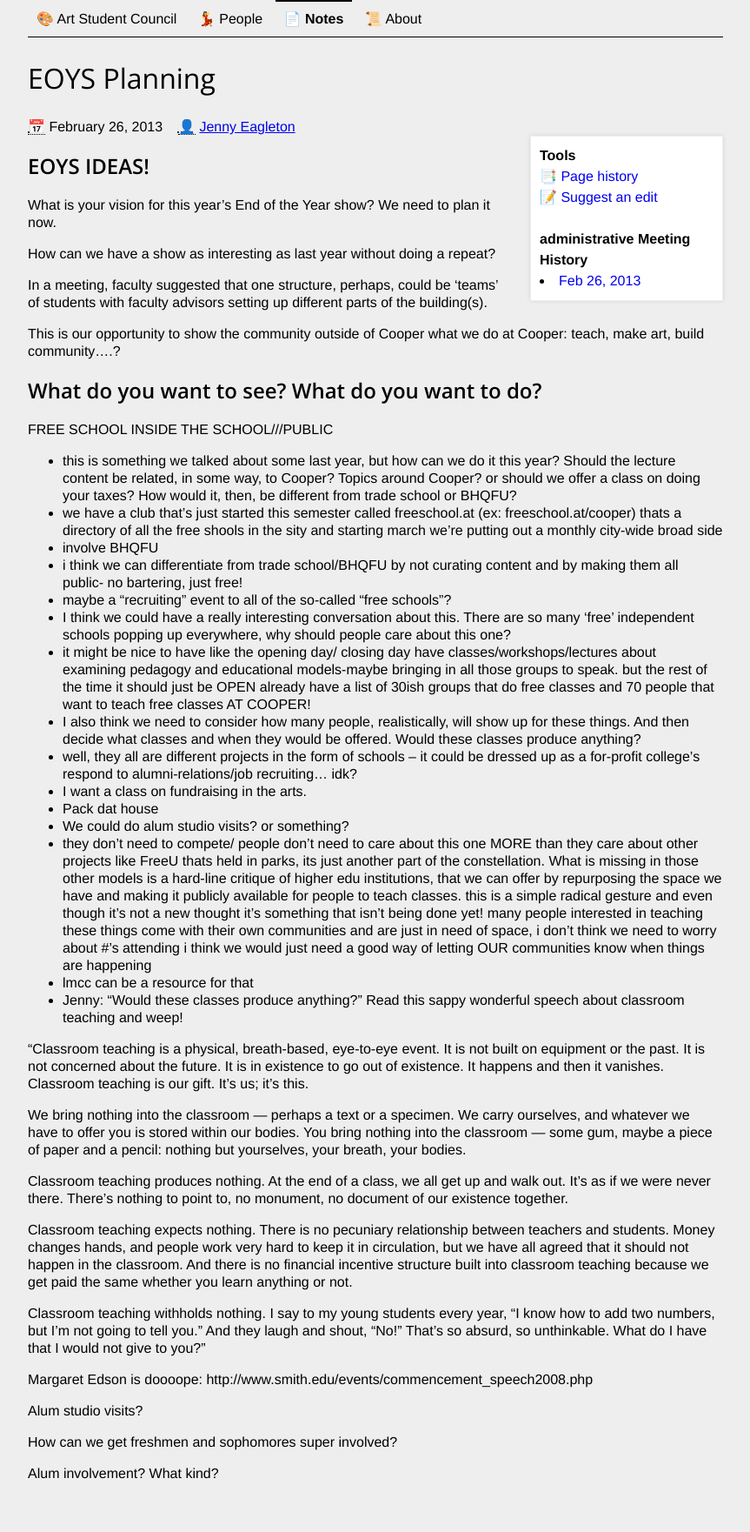
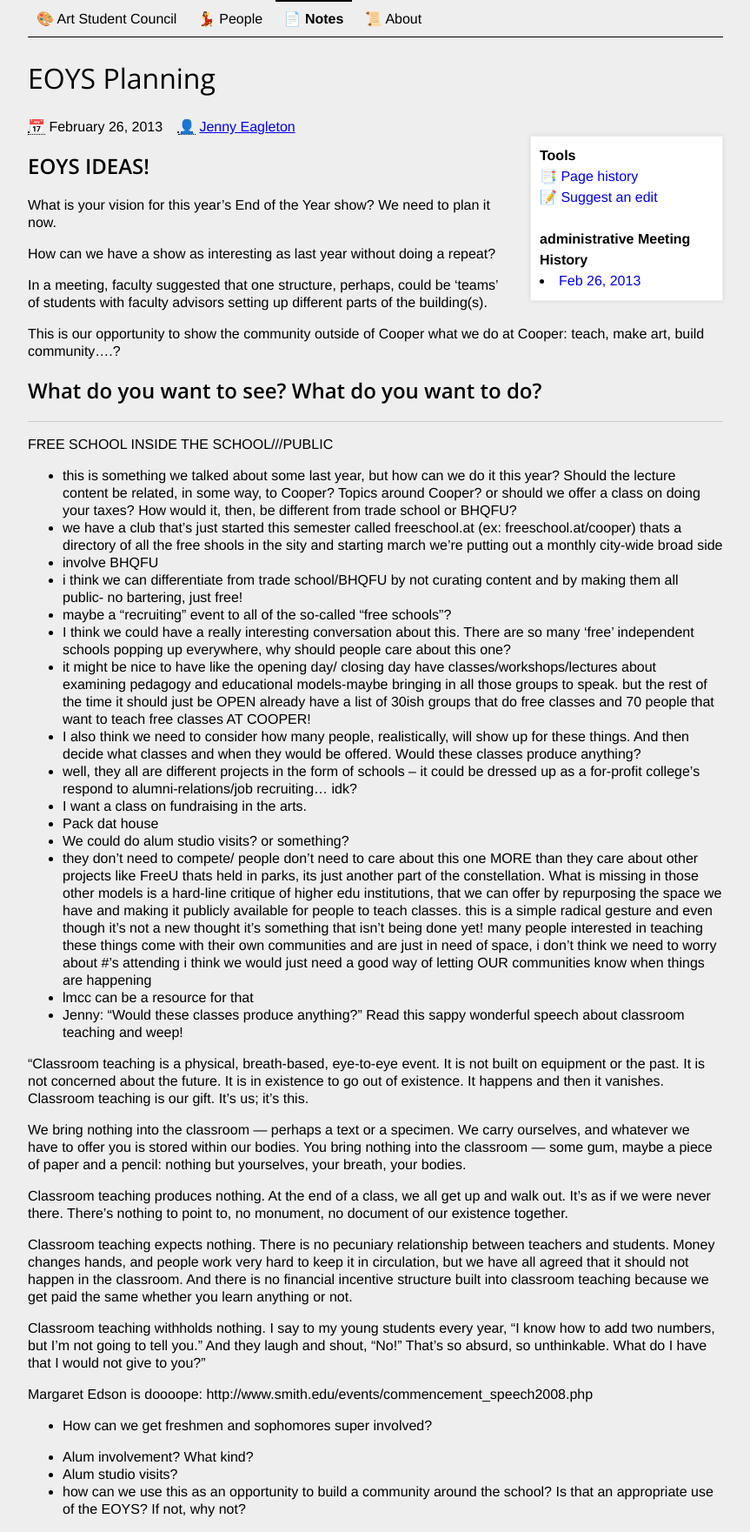
Before and after one commit to CooperASC/cooperasc.github.com, a Jekyll site: the page built from _posts/notes/2013-02-26-eoys.md, in a window 1280 px wide. Shown: the whole page at 87% size, without its empty margins (208-1071 px from the left). Built offline with Jekyll 4.4.1, drawn with Linux system fonts in a browser that asks for light colours; before the commit the page ends 1720 px from its top, so only the background shows below that.

Commit message:
Updated more notes

```diff
--- a/_posts/notes/2013-02-26-eoys.md
+++ b/_posts/notes/2013-02-26-eoys.md
@@ -19,7 +19,9 @@ In a meeting, faculty suggested that one structure, perhaps, could be 'teams' of
 This is our opportunity to show the community outside of Cooper what we do at Cooper: teach, make art, build community....?
 
 What do you want to see? What do you want to do?
----------------------------------------------
+---
+
+------------------------------------------
 
 FREE SCHOOL INSIDE THE SCHOOL///PUBLIC
 - this is something we talked about some last year, but how can we do it this year? Should the lecture content be related, in some way, to Cooper? Topics around Cooper? or should we offer a class on doing your taxes? How would it, then, be different from trade school or BHQFU?
@@ -58,8 +60,9 @@ Margaret Edson is doooope: http://www.smith.edu/events/commencement_speech2008.p
 
 
 
-Alum studio visits?
 
-How can we get freshmen and sophomores super involved?
+- How can we get freshmen and sophomores super involved?
 
-Alum involvement? What kind?
+- Alum involvement? What kind?
+- Alum studio visits?
+- how can we use this as an opportunity to build a community around the school? Is that an appropriate use of the EOYS? If not, why not?
```
